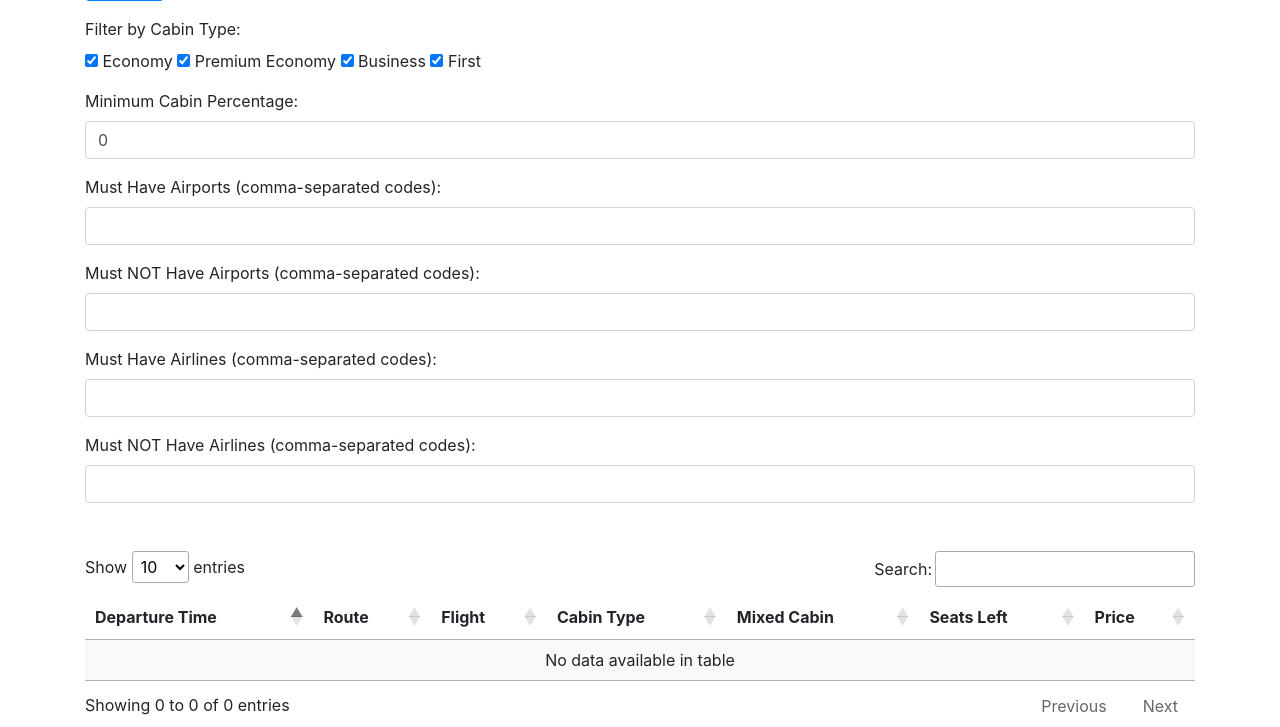
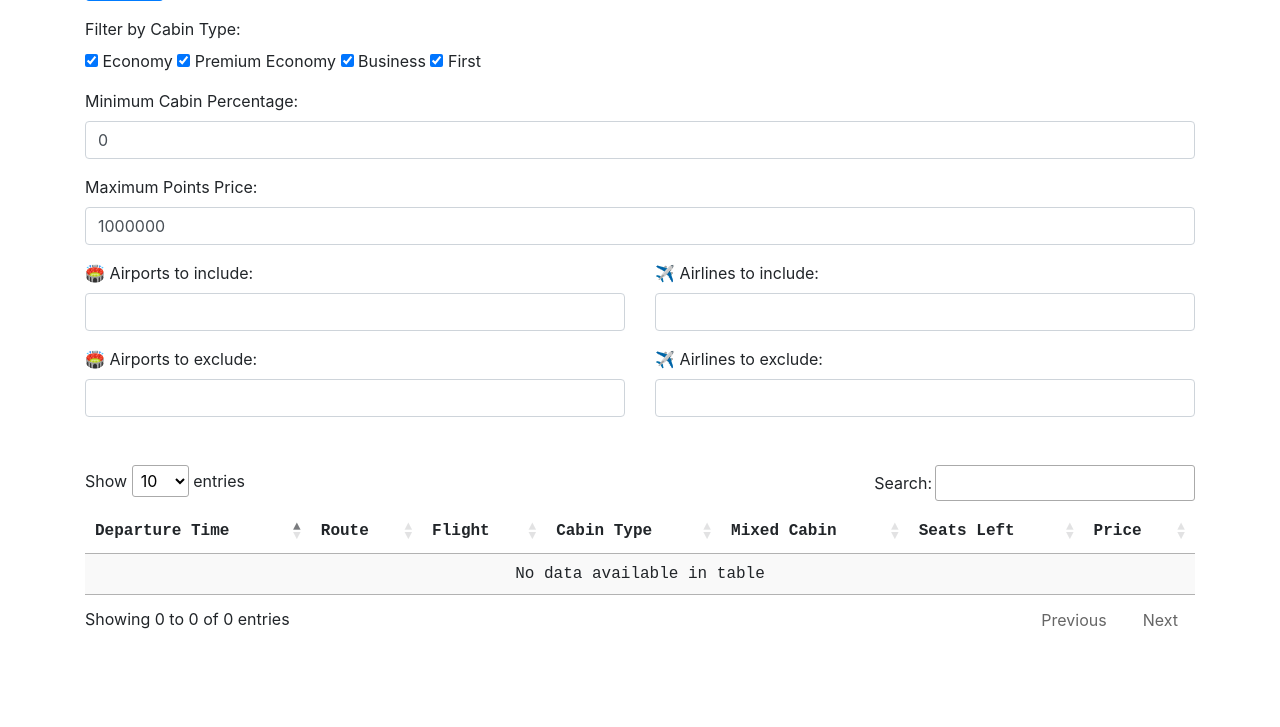
Before and after one commit to IOkal/award-search-tool, a Flask app: page / in a window 1280 px wide. Shown: the part 407-1134 px from the top of the page. After the commit the page ends 1036 px from the top, so only its background shows below. Run offline with Flask 3, Linux system fonts and the light colour scheme; some libraries are stand-ins or nearby versions.

Commit message:
Formatting changes and included more filters for price & airlines/airports

```diff
--- a/templates/index.html
+++ b/templates/index.html
@@ -8,6 +8,11 @@
     <link rel="stylesheet" href="https://cdn.datatables.net/1.10.21/css/jquery.dataTables.min.css">
     <script src="https://code.jquery.com/jquery-3.5.1.min.js"></script>
     <script src="https://cdn.datatables.net/1.10.21/js/jquery.dataTables.min.js"></script>
+    <style>
+        .monospace {
+            font-family: 'Courier New', Courier, monospace;
+        }
+    </style>
 </head>
 <body>
 <div class="container">
@@ -41,28 +46,40 @@
         <input type="number" id="min-cabin-percentage" name="min-cabin-percentage" class="form-control" value="0" min="0" max="100">
     </div>
 
+    <!-- <div class="mt-3">
+        <label for="min-points-price">Minimum Points Price:</label><br>
+        <input type="number" id="min-points-price" name="min-points-price" class="form-control" value="0" min="0">
+    </div> -->
+
     <div class="mt-3">
-        <label for="must-have-airports">Must Have Airports (comma-separated codes):</label><br>
-        <input type="text" id="must-have-airports" name="must-have-airports" class="form-control">
+        <label for="max-points-price">Maximum Points Price:</label><br>
+        <input type="number" id="max-points-price" name="max-points-price" class="form-control" value="1000000" min="0">
     </div>
 
-    <div class="mt-3">
-        <label for="must-not-have-airports">Must NOT Have Airports (comma-separated codes):</label><br>
-        <input type="text" id="must-not-have-airports" name="must-not-have-airports" class="form-control">
+    <div class="mt-3 row">
+        <div class="col">
+            <label for="must-have-airports">🏟️ Airports to include:</label>
+            <input type="text" id="must-have-airports" name="must-have-airports" class="form-control">
+        </div>
+        <div class="col">
+            <label for="must-have-airlines">✈️ Airlines to include:</label>
+            <input type="text" id="must-have-airlines" name="must-have-airlines" class="form-control">
+        </div>
     </div>
 
-    <div class="mt-3">
-        <label for="must-have-airlines">Must Have Airlines (comma-separated codes):</label><br>
-        <input type="text" id="must-have-airlines" name="must-have-airlines" class="form-control">
-    </div>
-
-    <div class="mt-3">
-        <label for="must-not-have-airlines">Must NOT Have Airlines (comma-separated codes):</label><br>
-        <input type="text" id="must-not-have-airlines" name="must-not-have-airlines" class="form-control">
+    <div class="mt-3 row">
+        <div class="col">
+            <label for="must-not-have-airports">🏟️ Airports to exclude:</label>
+            <input type="text" id="must-not-have-airports" name="must-not-have-airports" class="form-control">
+        </div>
+        <div class="col">
+            <label for="must-not-have-airlines">✈️ Airlines to exclude:</label>
+            <input type="text" id="must-not-have-airlines" name="must-not-have-airlines" class="form-control">
+        </div>
     </div>
 
     <div class="mt-5">
-        <table id="results-table" class="display" style="width:100%">
+        <table id="results-table" class="display monospace" style="width:100%">
             <thead>
                 <tr>
                     <th>Departure Time</th>
@@ -93,7 +110,7 @@
                     table.clear().draw();
                     data.forEach(function(flight) {
                         let departureTimes = flight.segments.map(segment => `${segment.segment_dep_date} ${segment.segment_dep_time}`).join('<br>');
-                        let routes = flight.segments.map(segment => `${segment.route}`).join('<br>');
+                        let routes = flight.segments.map(segment => segment.route.replace(/([A-Z]{3})([A-Z]{3})/g, '$1-$2')).join('<br>');
                         let flights = flight.segments.map(segment => `${segment.flight_number}`).join('<br>');
                         let cabinType = ['Economy', 'Premium Economy', 'Business', 'First'][flight.cabin_type];
                         let mixedCabin = flight.mixed_cabin + '%';
@@ -124,7 +141,7 @@
             });
         });
 
-        $('input[name="cabin"], #min-cabin-percentage, #must-have-airports, #must-not-have-airports, #must-have-airlines, #must-not-have-airlines').on('change', function() {
+        $('input[name="cabin"], #min-cabin-percentage, #min-points-price, #max-points-price, #must-have-airports, #must-not-have-airports, #must-have-airlines, #must-not-have-airlines').on('change', function() {
             applyFilters();
         });
 
@@ -133,6 +150,8 @@
                 return this.value;
             }).get();
             var minCabinPercentage = parseInt($('#min-cabin-percentage').val()) || 0;
+            var minPointsPrice = parseInt($('#min-points-price').val()) || 0;
+            var maxPointsPrice = parseInt($('#max-points-price').val()) || 1000000;
             var mustHaveAirports = $('#must-have-airports').val().split(',').map(code => code.trim().toUpperCase()).filter(code => code);
             var mustNotHaveAirports = $('#must-not-have-airports').val().split(',').map(code => code.trim().toUpperCase()).filter(code => code);
             var mustHaveAirlines = $('#must-have-airlines').val().split(',').map(code => code.trim().toUpperCase()).filter(code => code);
@@ -143,11 +162,12 @@
                 var cabinType = this.data()[3];
                 var mixedCabin = this.data()[4];
                 var mixedCabinPercentage = parseInt(mixedCabin) || 0;
+                var pointsPrice = parseInt(this.data()[6].split('<br>')[0]) || 0;
                 var routeAirports = this.data()[7].split(', ');
                 var flightAirlines = this.data()[8].split(', ');
                 var showRow = true;
 
-                if (!selectedCabins.includes(cabinType) || mixedCabinPercentage < minCabinPercentage) {
+                if (!selectedCabins.includes(cabinType) || mixedCabinPercentage < minCabinPercentage || pointsPrice < minPointsPrice || pointsPrice > maxPointsPrice) {
                     showRow = false;
                 }
 
```
